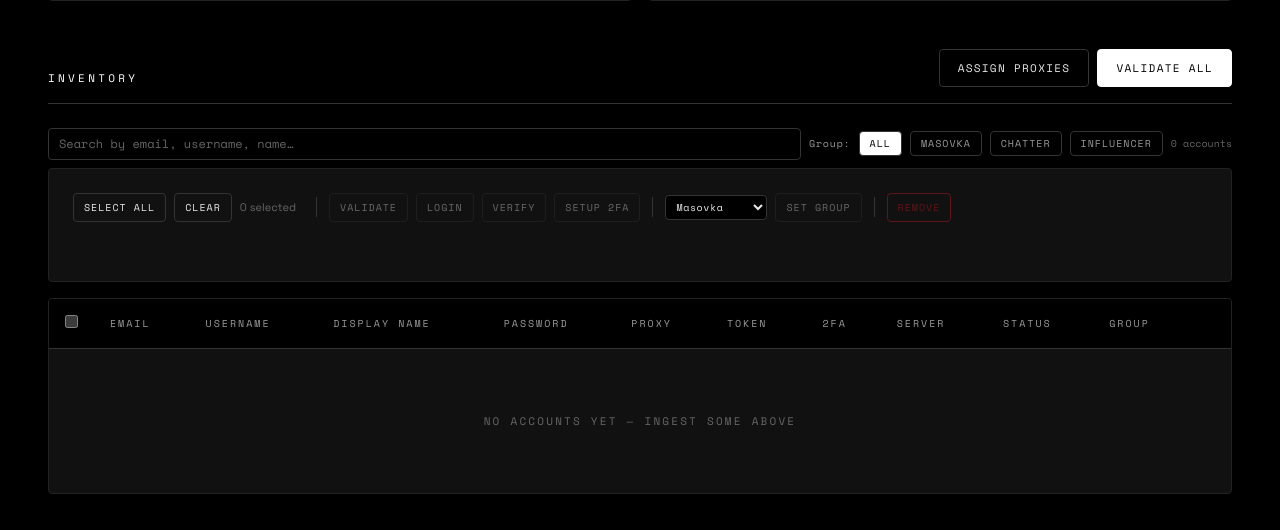
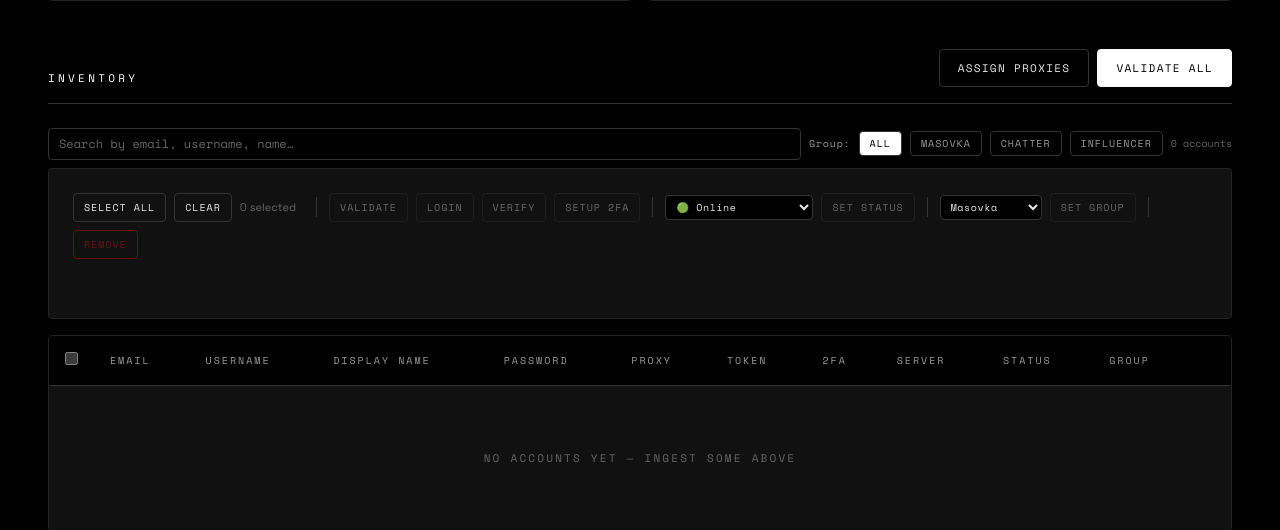
Before and after one commit to olkschk/discord-manager, a FastAPI app: template app/templates/dashboard.html in a window 1280 px wide. Shown: the part 700-1230 px from the top of the page. Before the commit the page ends 1194 px from the top, so only its background shows below. Run offline with FastAPI, Linux system fonts and the light colour scheme; the template is opened without the code that fills it, so the values that code supplies are empty; parts of the project's set-up code (start-up, migrations or seed data) failed here and were passed over; some web fonts are replaced.

Commit message:
feat(dashboard): bulk status setter for selected accounts
Add status select + "Set status" button to the bulk toolbar so
online/idle/dnd/invisible can be applied to all checked accounts at once.

```diff
--- a/app/static/js/app.js
+++ b/app/static/js/app.js
@@ -142,7 +142,7 @@ function updateBulkState() {
   const n = ids.length;
   const selCount = document.getElementById("selCount");
   if (selCount) selCount.textContent = `${n} selected`;
-  ["bulkValidateBtn","bulkLoginBtn","bulkVerifyBtn","bulk2faSetupBtn","bulkGroupBtn","bulkDeleteBtn"].forEach(id => {
+  ["bulkValidateBtn","bulkLoginBtn","bulkVerifyBtn","bulk2faSetupBtn","bulkStatusBtn","bulkGroupBtn","bulkDeleteBtn"].forEach(id => {
     const btn = document.getElementById(id);
     if (btn) btn.disabled = n === 0;
   });
@@ -345,6 +345,35 @@ document.querySelectorAll("table.accounts tbody tr[data-id]").forEach((row) => {
   });
 });
 
+// ── Bulk status ──────────────────────────────────────────────────────────
+document.getElementById("bulkStatusBtn")?.addEventListener("click", async () => {
+  const ids = getSelectedIds();
+  if (!ids.length) return;
+  const status = document.getElementById("bulkStatusSel").value;
+  const btn = document.getElementById("bulkStatusBtn");
+  const out = document.getElementById("bulkResult");
+  btn.disabled = true;
+  out.textContent = `Setting ${status} for ${ids.length} account(s)…`;
+  let ok = 0, fail = 0;
+  for (const id of ids) {
+    const resp = await fetch("/api/utils/status", {
+      method: "POST",
+      headers: {"Content-Type": "application/json"},
+      body: JSON.stringify({ account_id: id, status }),
+    });
+    const data = await resp.json().catch(() => ({}));
+    if (data.ok) {
+      ok++;
+      const sel = document.querySelector(`.row-status[data-id="${id}"]`);
+      if (sel) sel.value = status;
+    } else {
+      fail++;
+    }
+  }
+  out.textContent = `Status set: ${ok} ok, ${fail} failed.`;
+  btn.disabled = false;
+});
+
 // ── Status (presence) dropdown ───────────────────────────────────────────
 document.addEventListener("change", async (e) => {
   const sel = e.target.closest(".row-status");
--- a/app/templates/dashboard.html
+++ b/app/templates/dashboard.html
@@ -109,6 +109,17 @@
           <button type="button" class="small" id="bulkLoginBtn" disabled>Login</button>
           <button type="button" class="small" id="bulkVerifyBtn" disabled>Verify</button>
           <button type="button" class="small" id="bulk2faSetupBtn" disabled>Setup 2FA</button>
+
+          <span style="width:1px;height:20px;background:var(--border-visible);margin:0 var(--sp-xs);"></span>
+
+          <!-- Bulk status -->
+          <select id="bulkStatusSel" style="background:var(--black);color:var(--text-primary);border:1px solid var(--border-visible);border-radius:4px;padding:3px 6px;font-family:var(--font-mono);font-size:10px;letter-spacing:.06em;">
+            <option value="online">🟢 Online</option>
+            <option value="idle">🌙 Idle</option>
+            <option value="dnd">⛔ Do Not Disturb</option>
+            <option value="invisible">⚫ Invisible</option>
+          </select>
+          <button type="button" class="small" id="bulkStatusBtn" disabled>Set status</button>
 
           <span style="width:1px;height:20px;background:var(--border-visible);margin:0 var(--sp-xs);"></span>
 
```
